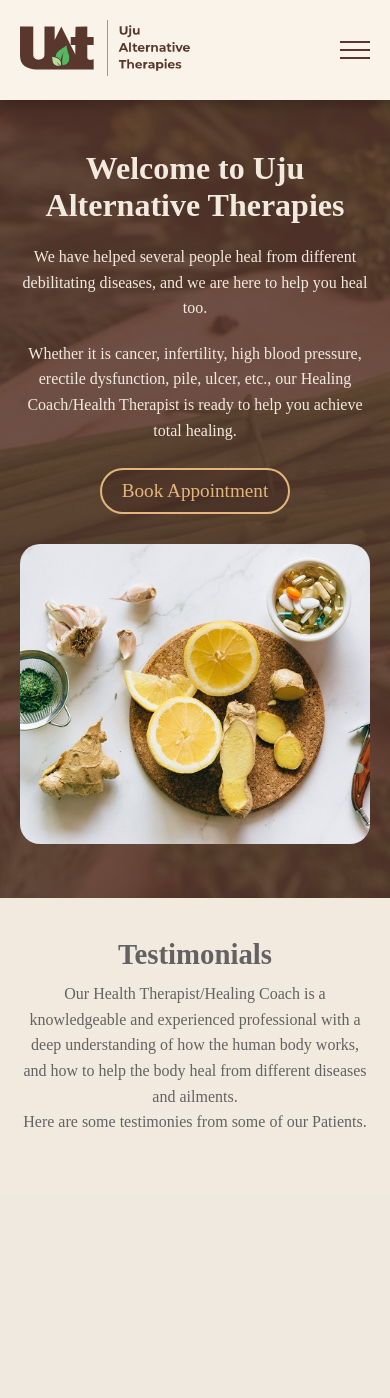
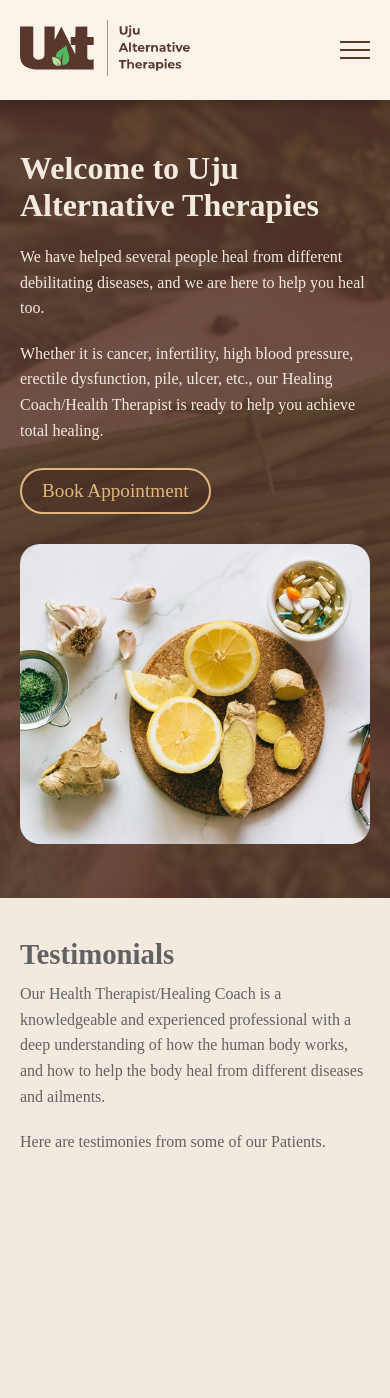
Before and after one commit to Mark-DeOriginal/uatwebsite, a PHP site: page / in a window 390 px wide. Before the commit the page ends 1127 px from the top, so only its background shows below. Run offline with PHP 8.4, Linux system fonts and the light colour scheme; style sheets or scripts are compiled from the project's sources.

Commit message:
Made some adjustments to make our Testimonials Section texts left aligned on smaller screens

```diff
--- a/index.html
+++ b/index.html
@@ -112,8 +112,8 @@
         <section class="testimonials">
             <div class="container">
                 <h2>Testimonials</h2>
-                <p>Our Health Therapist/Healing Coach is a knowledgeable and experienced professional with a deep understanding of how the human body works, and how to help the body heal from different diseases and ailments.
-                <br/>Here are some testimonies from some of our Patients.</p>
+                <p>Our Health Therapist/Healing Coach is a knowledgeable and experienced professional with a deep understanding of how the human body works, and how to help the body heal from different diseases and ailments.</p>
+                <p>Here are testimonies from some of our Patients.</p>
             </div>
         </section>
 
--- a/resources/css/styles.css
+++ b/resources/css/styles.css
@@ -375,7 +375,6 @@ header.shrinked .logo img {
 
 @media screen and (max-width: 760px) {
     .hero-container .row {
-        text-align: center;
         justify-content: center;
     }
 
@@ -392,7 +391,7 @@ header.shrinked .logo img {
     }
 
     .hero-button {
-        margin: 25px auto 0 auto;
+        margin-top: 25px;
     }
 
     .hero-img {
@@ -402,13 +401,12 @@ header.shrinked .logo img {
 }
 
 .testimonials .container {
-    height: 300px;
+    height: 500px;
     background-color: var(--light-brown);
     padding: 40px var(--wide-screen-padding);
     color: var(--black-text-color);
     text-align: center;
     display: flex;
-    align-items: center;
     flex-direction: column;
     transition: 0.3s;
 }
@@ -420,6 +418,11 @@ header.shrinked .logo img {
 
 .testimonials p {
     max-width: 700px;
+    align-self: center;
+}
+
+.testimonials p:not(:nth-of-type(1)) {
+    margin-top: 20px;
 }
 
 @media screen and (max-width: 1206px) {
@@ -435,3 +438,14 @@ header.shrinked .logo img {
         font-size: 1em;
     }
 }
+
+@media screen and (max-width: 540px){
+    .testimonials .container {
+        text-align: left;
+        align-items: left;
+    }
+
+    .testimonials p {
+        align-self: flex-start;
+    }
+}
```
